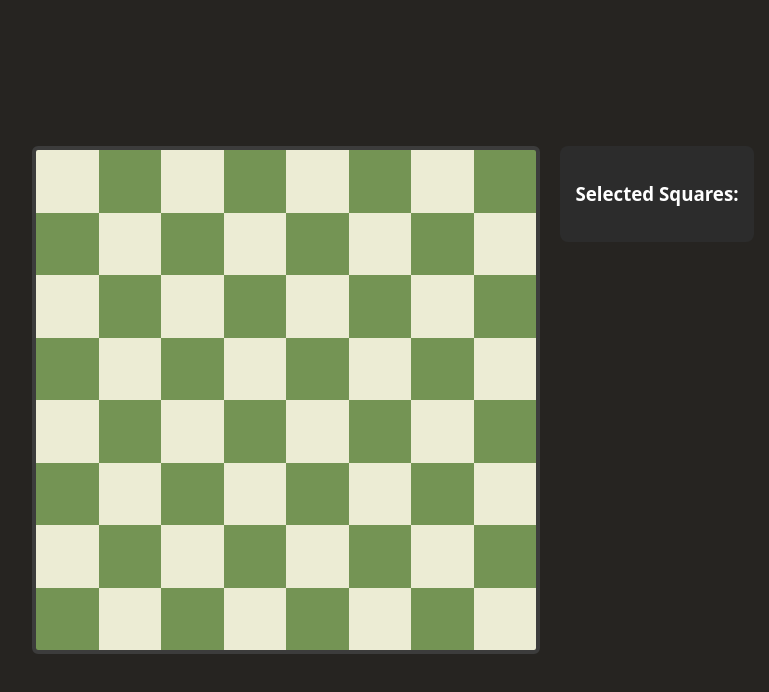
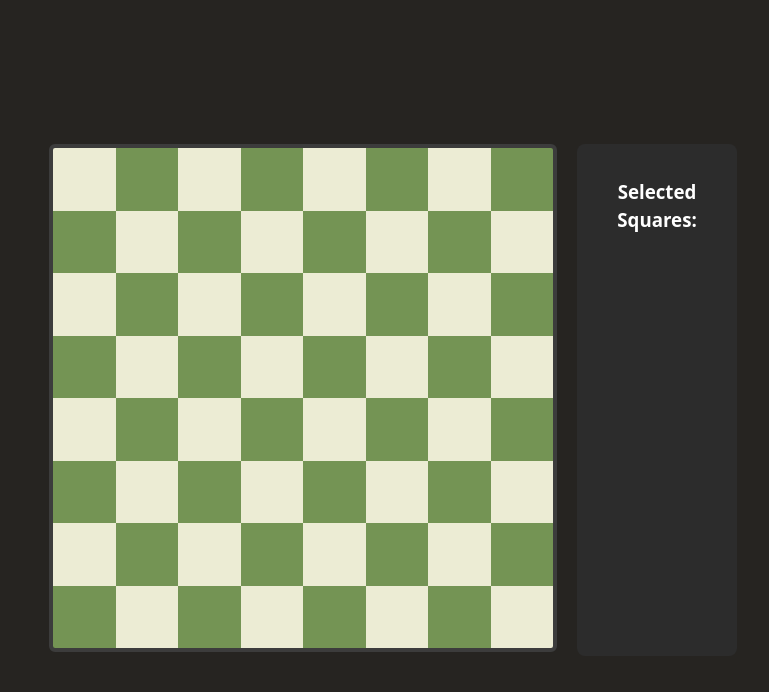
Before and after one commit to isabella-conti/chessComTest, a Vue app in the folder chessComTest/: page / in a window 1280 px wide. Shown: the top 692 px of the page, without its empty margins (247-1016 px from the left). Built offline with nearby package versions, Linux system fonts and the light colour scheme.

Commit message:
feat: add square highlight on click and enable sidebar scrolling

```diff
--- a/chessComTest/src/App.vue
+++ b/chessComTest/src/App.vue
@@ -24,14 +24,14 @@ const clearSquares = () => {
 <style scoped>
 .container {
   display: flex;
-  gap: 20px;
+  gap: 1.25rem;
   justify-content: center;
   align-items: flex-start;
   flex-wrap: wrap;
-  padding: 20px;
+  padding: 1.25rem;
 }
 
-@media (max-width: 600px) {
+@media (max-width: 37.5rem) {
   .container {
     flex-direction: column;
     align-items: center;
--- a/chessComTest/src/components/ChessBoard/ChessBoard.vue
+++ b/chessComTest/src/components/ChessBoard/ChessBoard.vue
@@ -4,16 +4,21 @@
       v-for="i in 64"
       :key="i"
       class="square"
-      :class="{ dark: (Math.floor((i - 1) / 8) + ((i - 1) % 8)) % 2 === 1 }"
+      :class="{
+        dark: (Math.floor((i - 1) / 8) + ((i - 1) % 8)) % 2 === 1,
+        highlight: i - 1 === highlightedSquare
+      }"
       @click="handleSquareClick(i - 1)"
     ></div>
   </div>
 </template>
 
 <script setup>
+import { ref } from 'vue'
 import { defineEmits } from 'vue'
 
-const emit = defineEmits(['square-click'])
+const emit = defineEmits(['square-click', 'square-highlight'])
+const highlightedSquare = ref(null)
 
 const nameSquare = (index) => {
   const col = String.fromCharCode(65 + (index % 8))
@@ -22,8 +27,11 @@ const nameSquare = (index) => {
 }
 
 const handleSquareClick = (index) => {
+  highlightedSquare.value = index
   const squareName = nameSquare(index)
+  console.log(`Square clicked: ${squareName}`)
   emit('square-click', squareName)
+  emit('square-highlight', squareName)
 }
 </script>
 
@@ -31,10 +39,10 @@ const handleSquareClick = (index) => {
 .chessboard {
   display: grid;
   grid-template-columns: repeat(8, 1fr);
-  width: clamp(250px, 60vw, 500px);
+  width: clamp(15.625rem, 60vw, 31.25rem);
   aspect-ratio: 1 / 1;
-  border: 4px solid #3c3c3c;
-  border-radius: 6px;
+  border: 0.25rem solid #3c3c3c;
+  border-radius: 0.375rem;
   overflow: hidden;
   flex-shrink: 0;
 }
@@ -43,6 +51,7 @@ const handleSquareClick = (index) => {
   width: 100%;
   aspect-ratio: 1 / 1;
   cursor: pointer;
+  transition: box-shadow 0.2s ease, outline 0.2s ease;
 }
 
 .square.dark {
@@ -52,4 +61,10 @@ const handleSquareClick = (index) => {
 .square:not(.dark) {
   background-color: #ececd4;
 }
+
+.square.highlight {
+  outline: 0.1875rem solid #63f9bb;
+  box-shadow: inset 0 0 0.625rem rgba(0, 255, 85, 0.7);
+  z-index: 1;
+}
 </style>
--- a/chessComTest/src/components/Sidebar/Sidebar.vue
+++ b/chessComTest/src/components/Sidebar/Sidebar.vue
@@ -1,5 +1,5 @@
 <template>
-  <div class="sidebar">
+  <div class="sidebar" ref="sidebar">
     <h3>Selected Squares:</h3>
     <ul>
       <li v-for="(square, index) in squares" :key="index">
@@ -10,24 +10,58 @@
 </template>
 
 <script setup>
-defineProps({
+import { ref, watch, nextTick } from 'vue'
+
+const props = defineProps({
   squares: {
     type: Array,
     required: true
   }
 })
 
+const sidebar = ref(null)
+
+watch(
+  () => props.squares.length,
+  async () => {
+    await nextTick()
+    if (sidebar.value) {
+      sidebar.value.scrollTop = sidebar.value.scrollHeight
+    }
+  }
+)
 </script>
 
 <style scoped>
 .sidebar {
   color: white;
   background-color: #2c2c2c;
-  padding: 15px;
-  border-radius: 8px;
-  min-width: 150px;
-  max-width: 200px;
-  flex: 1;
+  padding: 0.9375rem;
+  border-radius: 0.5rem;
+  width: 10rem;
+  height: 32rem;
+  overflow-y: auto;
+  overflow-x: hidden;
+  box-sizing: border-box;
 }
 
+.sidebar ul {
+  margin: 0;
+  padding: 0;
+  list-style: none;
+}
+
+.sidebar li {
+  padding: 0.375rem 0;
+  border-bottom: 0.0625rem solid rgba(255, 255, 255, 0.06);
+}
+
+.sidebar::-webkit-scrollbar {
+  width: 0.5rem;
+}
+
+.sidebar::-webkit-scrollbar-thumb {
+  background: rgba(255, 255, 255, 0.12);
+  border-radius: 0.25rem;
+}
 </style>
```
